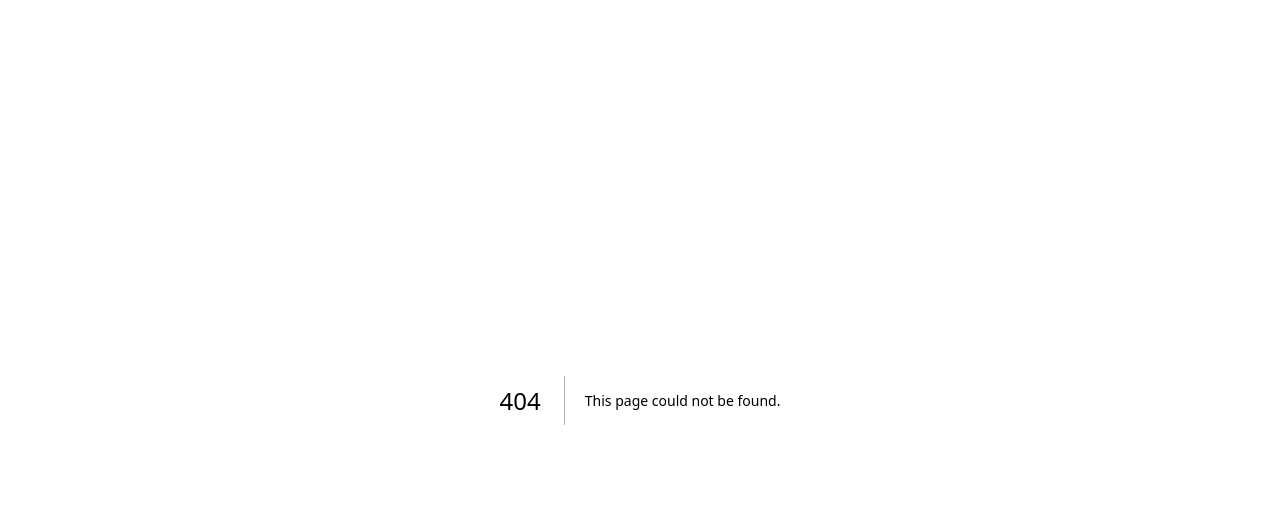
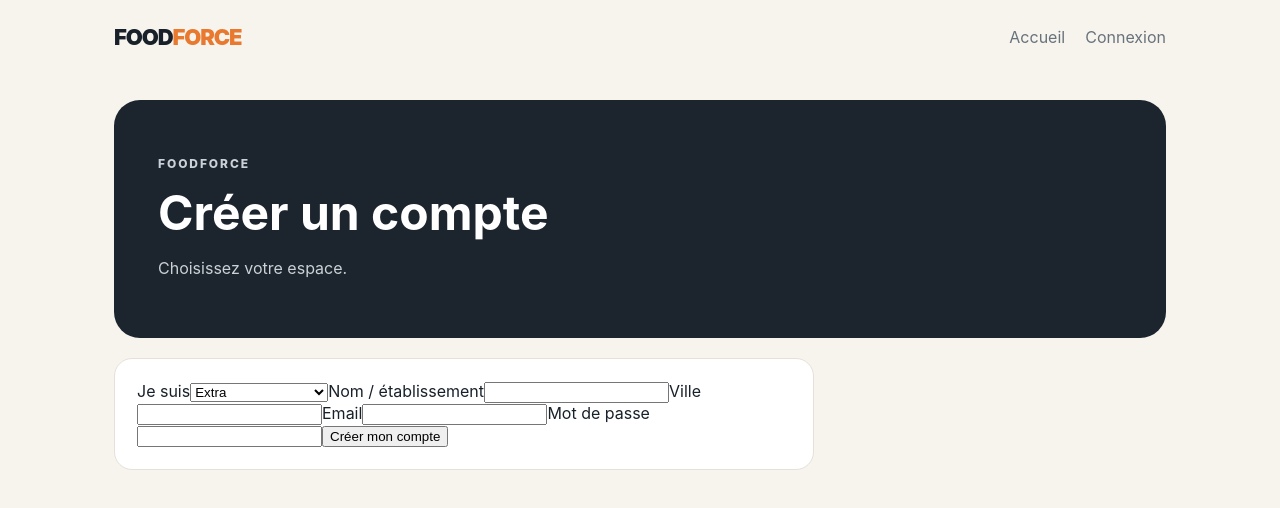
Before and after one commit to aissam76test/test-foodforce, a Next.js app in the folder ffapp/: page /inscription in a window 1280 px wide. Before the commit this address had no page. Shown: the top 508 px of the page. Built offline with nearby package versions, Linux system fonts and the light colour scheme.

Commit message:
feat(ffapp): add Extra and Pro signup flow

```diff
--- /dev/null
+++ b/ffapp/app/inscription/page.tsx
@@ -0,0 +1,10 @@
+"use client";
+
+import { useState } from "react";
+import Link from "next/link";
+import { createClient } from "../../lib/supabase/client";
+
+export default function Inscription(){
+ const [role,setRole]=useState<"extra"|"pro">("extra");const [name,setName]=useState("");const [email,setEmail]=useState("");const [password,setPassword]=useState("");const [city,setCity]=useState("");const [message,setMessage]=useState("");
+ async function signup(e:React.FormEvent){e.preventDefault();setMessage("Création du compte…");const s=createClient();const {data,error}=await s.auth.signUp({email,password});if(error){setMessage(error.message);return;}if(data.user){const {error:pError}=await s.from("profiles").insert({id:data.user.id,role,full_name:name,city});if(pError){setMessage(pError.message);return;}}setMessage("Compte créé. Vérifiez votre email si une confirmation est demandée.");}
+ return <main className="dashboard"><header><div className="brand">FOOD<span>FORCE</span></div><nav><Link href="/">Accueil</Link><Link href="/connexion">Connexion</Link></nav></header><section className="hero"><p className="eyebrow">FOODFORCE</p><h1>Créer un compte</h1><p>Choisissez votre espace.</p></section><form className="panel" onSubmit={signup}><label>Je suis<select value={role} onChange={e=>setRole(e.target.value as "extra"|"pro")}><option value="extra">Extra</option><option value="pro">Établissement / Pro</option></select></label><label>Nom / établissement<input value={name} onChange={e=>setName(e.target.value)} required/></label><label>Ville<input value={city} onChange={e=>setCity(e.target.value)} required/></label><label>Email<input type="email" value={email} onChange={e=>setEmail(e.target.value)} required/></label><label>Mot de passe<input type="password" minLength={6} value={password} onChange={e=>setPassword(e.target.value)} required/></label><button type="submit">Créer mon compte</button>{message&&<p>{message}</p>}</form></main>}
```
